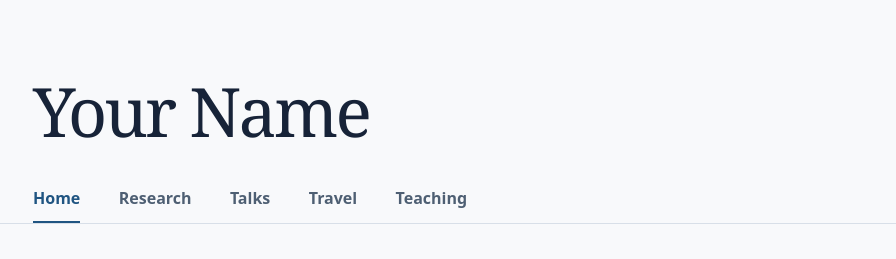
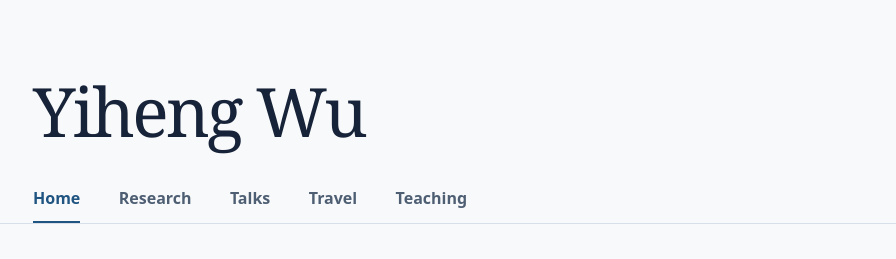
Before and after one commit to YihengWu196883/yihengwu196883.github.io, a plain HTML site: page academic-github-pages/index.html in a window 1280 px wide. Shown: the top 259 px of the page, without its empty margins (191-1087 px from the left). Drawn offline with Linux system fonts and the light colour scheme.

Commit message:
Update title and header name in index.html

```diff
--- a/academic-github-pages/index.html
+++ b/academic-github-pages/index.html
@@ -3,14 +3,14 @@
 <head>
   <meta charset="utf-8">
   <meta name="viewport" content="width=device-width, initial-scale=1">
-  <title>Yiheng Wu </title>
+  <title>Your Name </title>
   <link rel="stylesheet" href="assets/site.css">
 </head>
 <body>
   <a class="skip-link" href="#main">Skip to content</a>
   <header class="site-header">
     <div class="site-width">
-      <h1 class="site-name">Your Name</h1>
+      <h1 class="site-name">Yiheng Wu </h1>
       <nav class="site-nav" aria-label="Main navigation">
         <ul>
           <li><a href="index.html" aria-current="page">Home</a></li>
```
